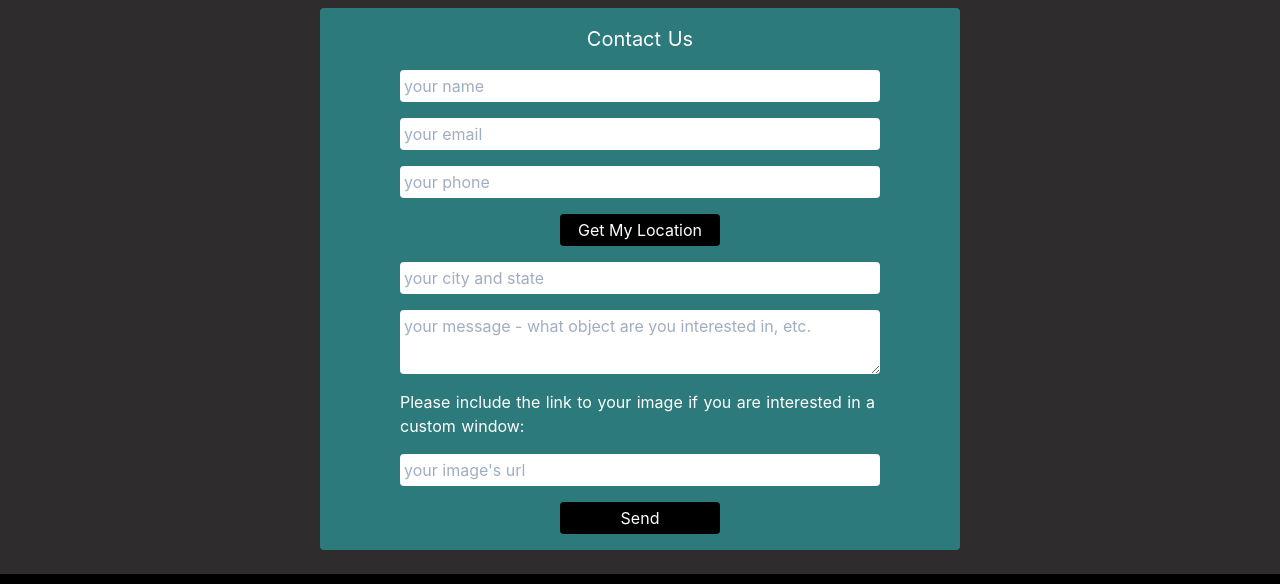
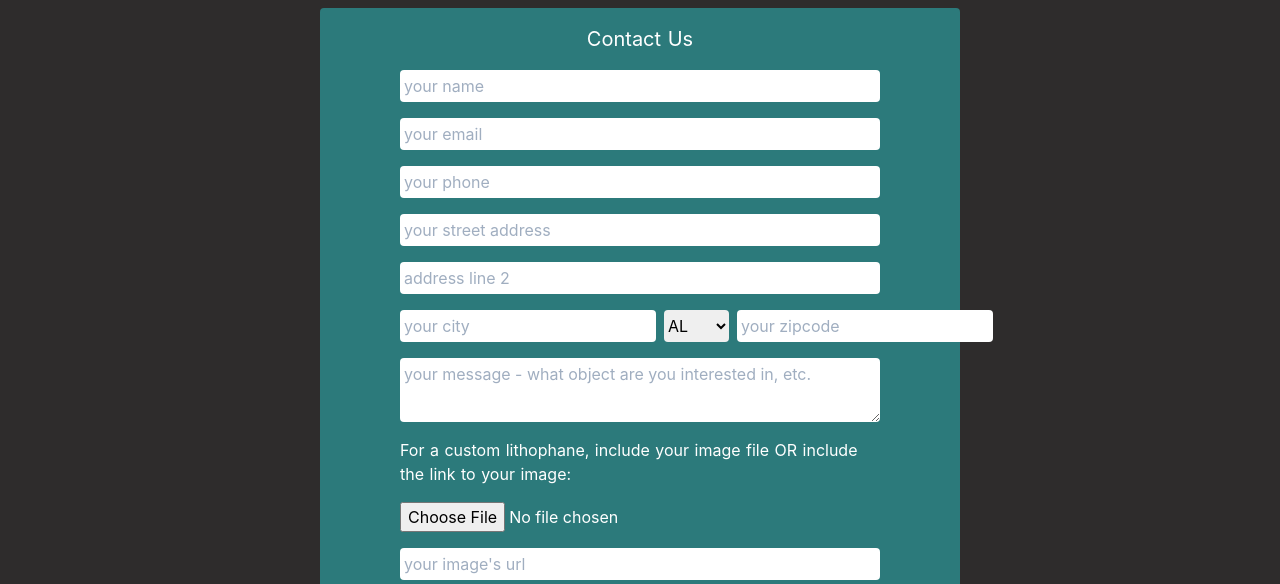
Before and after one commit to ethyl2/nuxt-experiment, a Nuxt app: page /3d-printing in a window 1280 px wide. Shown: the part 2410-2994 px from the top of the page. Built offline with nearby package versions, Linux system fonts and the light colour scheme.

Commit message:
Feat: Uses a different service to allow image file uploads in form for 3D printing

```diff
--- a/components/printing/ContactForm.vue
+++ b/components/printing/ContactForm.vue
@@ -46,14 +46,13 @@
       </p>
       <input
         v-model="submission.location"
-        type="tel"
+        type="text"
         class="text-black px-1 rounded leading-loose"
         placeholder="your city and state"
         required
       />
       <textarea
         v-model="submission.notes"
-        type="tel"
         class="text-black px-1 rounded leading-loose"
         placeholder="your message - what object are you interested in, etc."
         required
--- /dev/null
+++ b/components/printing/ContactFormWithFormSubmit.vue
@@ -0,0 +1,185 @@
+<template>
+  <div
+    id="order-form"
+    class="flex flex-col space-y-4 w-11/12 mx-auto bg-teal-700 p-2 rounded mt-6 md:p-4 md:w-1/2"
+  >
+    <h2 class="text-white text-xl text-center">Contact Us</h2>
+    <form
+      class="flex flex-col space-y-4 md:mx-12 md:px-4"
+      method="POST"
+      :action="formSubmitUrl"
+      enctype="multipart/form-data"
+    >
+      <input
+        name="name"
+        type="text"
+        class="text-black px-1 rounded leading-loose"
+        placeholder="your name"
+        required
+        max="100"
+        min="5"
+      />
+      <input
+        name="email"
+        type="email"
+        class="text-black px-1 rounded leading-loose"
+        placeholder="your email"
+        required
+      />
+      <input
+        name="phone"
+        type="tel"
+        class="text-black px-1 rounded leading-loose"
+        placeholder="your phone"
+        required
+      />
+      <input
+        name="address"
+        type="text"
+        class="text-black px-1 rounded leading-loose"
+        placeholder="your street address"
+        required
+      />
+      <input
+        name="second-line"
+        type="text"
+        class="text-black px-1 rounded leading-loose"
+        placeholder="address line 2"
+      />
+      <div class="flex space-x-2">
+        <input
+          name="city"
+          type="text"
+          class="text-black px-1 rounded leading-loose flex-grow"
+          placeholder="your city"
+          required
+        />
+        <select name="state" required class="text-black rounded py-1">
+          <optgroup label="States">
+            <option value="AL">AL</option>
+            <option value="AK">AK</option>
+            <option value="AR">AR</option>
+            <option value="AZ">AZ</option>
+            <option value="CA">CA</option>
+            <option value="CO">CO</option>
+            <option value="CT">CT</option>
+            <option value="DC">DC</option>
+            <option value="DE">DE</option>
+            <option value="FL">FL</option>
+            <option value="GA">GA</option>
+            <option value="HI">HI</option>
+            <option value="IA">IA</option>
+            <option value="ID">ID</option>
+            <option value="IL">IL</option>
+            <option value="IN">IN</option>
+            <option value="KS">KS</option>
+            <option value="KY">KY</option>
+            <option value="LA">LA</option>
+            <option value="MA">MA</option>
+            <option value="MD">MD</option>
+            <option value="ME">ME</option>
+            <option value="MI">MI</option>
+            <option value="MN">MN</option>
+            <option value="MO">MO</option>
+            <option value="MS">MS</option>
+            <option value="MT">MT</option>
+            <option value="NC">NC</option>
+            <option value="NE">NE</option>
+            <option value="NH">NH</option>
+            <option value="NJ">NJ</option>
+            <option value="NM">NM</option>
+            <option value="NV">NV</option>
+            <option value="NY">NY</option>
+            <option value="ND">ND</option>
+            <option value="OH">OH</option>
+            <option value="OK">OK</option>
+            <option value="OR">OR</option>
+            <option value="PA">PA</option>
+            <option value="RI">RI</option>
+            <option value="SC">SC</option>
+            <option value="SD">SD</option>
+            <option value="TN">TN</option>
+            <option value="TX">TX</option>
+            <option value="UT">UT</option>
+            <option value="VT">VT</option>
+            <option value="VA">VA</option>
+            <option value="WA">WA</option>
+            <option value="WI">WI</option>
+            <option value="WV">WV</option>
+            <option value="WY">WY</option>
+          </optgroup>
+
+          <optgroup label="US Outlying Territories">
+            <option value="AS">AS</option>
+            <option value="GU">GU</option>
+            <option value="MP">MP</option>
+            <option value="PR">PR</option>
+            <option value="UM">UM</option>
+            <option value="VI">VI</option>
+          </optgroup>
+
+          <optgroup label="US Armed Forces">
+            <option value="AA">AA</option>
+            <option value="AP">AP</option>
+            <option value="AE">AE</option>
+          </optgroup>
+        </select>
+
+        <input
+          name="zipcode"
+          type="text"
+          class="text-black px-1 rounded leading-loose"
+          placeholder="your zipcode"
+          required
+        />
+      </div>
+      <textarea
+        name="notes"
+        class="text-black px-1 rounded leading-loose"
+        placeholder="your message - what object are you interested in, etc."
+        required
+      />
+      <label for="attachment"
+        >For a custom lithophane, include your image file OR include the link to
+        your image:</label
+      >
+      <input type="file" name="attachment" accept="image/png, image/jpeg" />
+      <input
+        id="imgSrc"
+        type="url"
+        name="imgSrc"
+        class="text-black px-1 rounded leading-loose"
+        placeholder="your image's url"
+      />
+      <input
+        type="hidden"
+        name="_subject"
+        value="New submission for Thomas Nuffer's 3D Printing Shop!"
+      />
+      <input
+        type="hidden"
+        name="_autoresponse"
+        value="Thank you for your submission! Thomas will get back to you shortly."
+      />
+      <input type="hidden" name="_template" value="table" />
+      <button
+        type="submit"
+        class="w-full mx-auto rounded p-1 bg-black text-sm text-white text-center hover:bg-gray-700 md:text-base"
+        style="max-width: 160px"
+      >
+        Send
+      </button>
+    </form>
+  </div>
+</template>
+
+<script>
+export default {
+  name: 'ContactFormWithFormSubmit',
+  data() {
+    return {
+      formSubmitUrl: process.env.formSubmitUrl,
+    }
+  },
+}
+</script>
--- a/nuxt.config.js
+++ b/nuxt.config.js
@@ -43,5 +43,6 @@ export default {
     mailUrl: process.env.MAIL_URL,
     locationAppId: process.env.LOCATION_APP_ID,
     locationAppCode: process.env.LOCATION_APP_CODE,
+    formSubmitUrl: process.env.FORM_SUBMIT_URL,
   },
 }
--- a/pages/3d-printing/index.vue
+++ b/pages/3d-printing/index.vue
@@ -67,7 +67,7 @@
       />
     </div>
     <images-section />
-    <contact-form />
+    <contact-form-with-form-submit />
   </div>
 </template>
 
@@ -76,7 +76,8 @@ export default {
   layout: 'printing',
   components: {
     ImagesSection: () => import('~/components/printing/ImagesSection'),
-    ContactForm: () => import('~/components/printing/ContactForm'),
+    ContactFormWithFormSubmit: () =>
+      import('~/components/printing/ContactFormWithFormSubmit'),
   },
 }
 </script>
```
